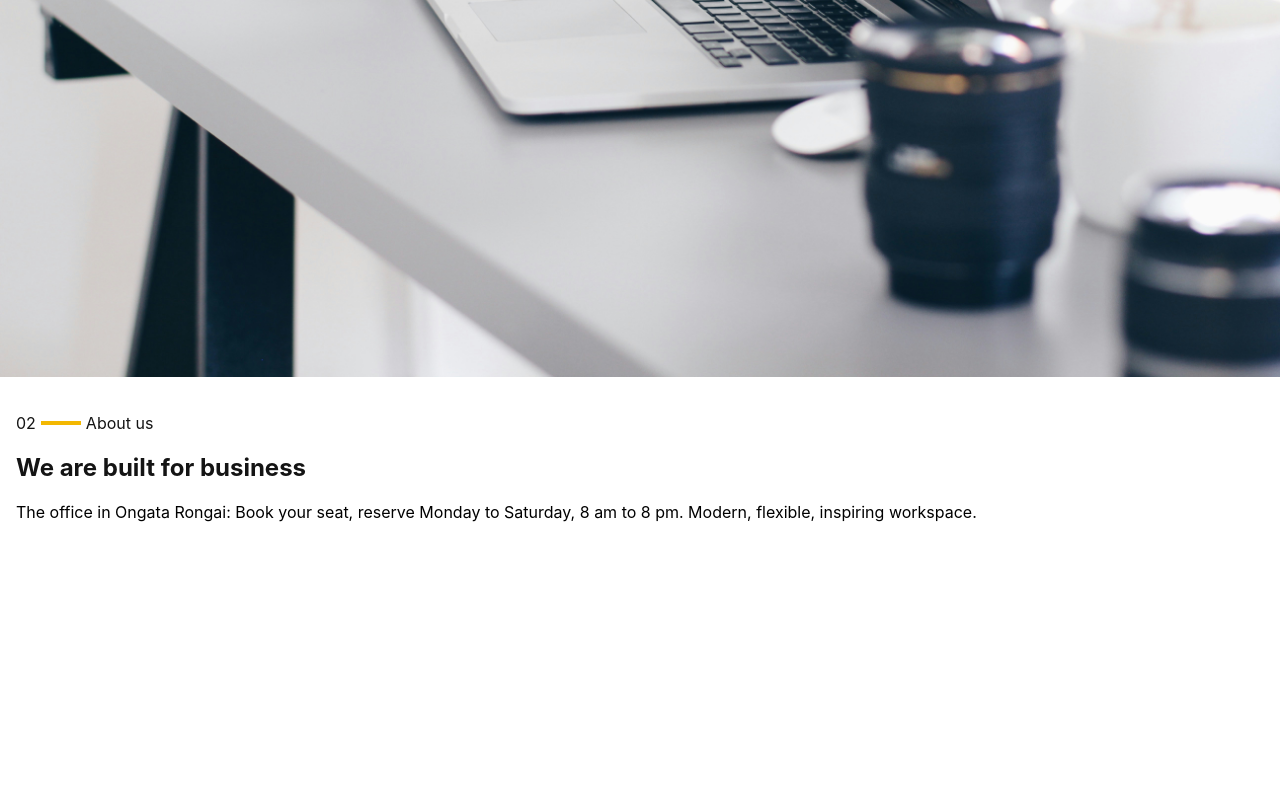
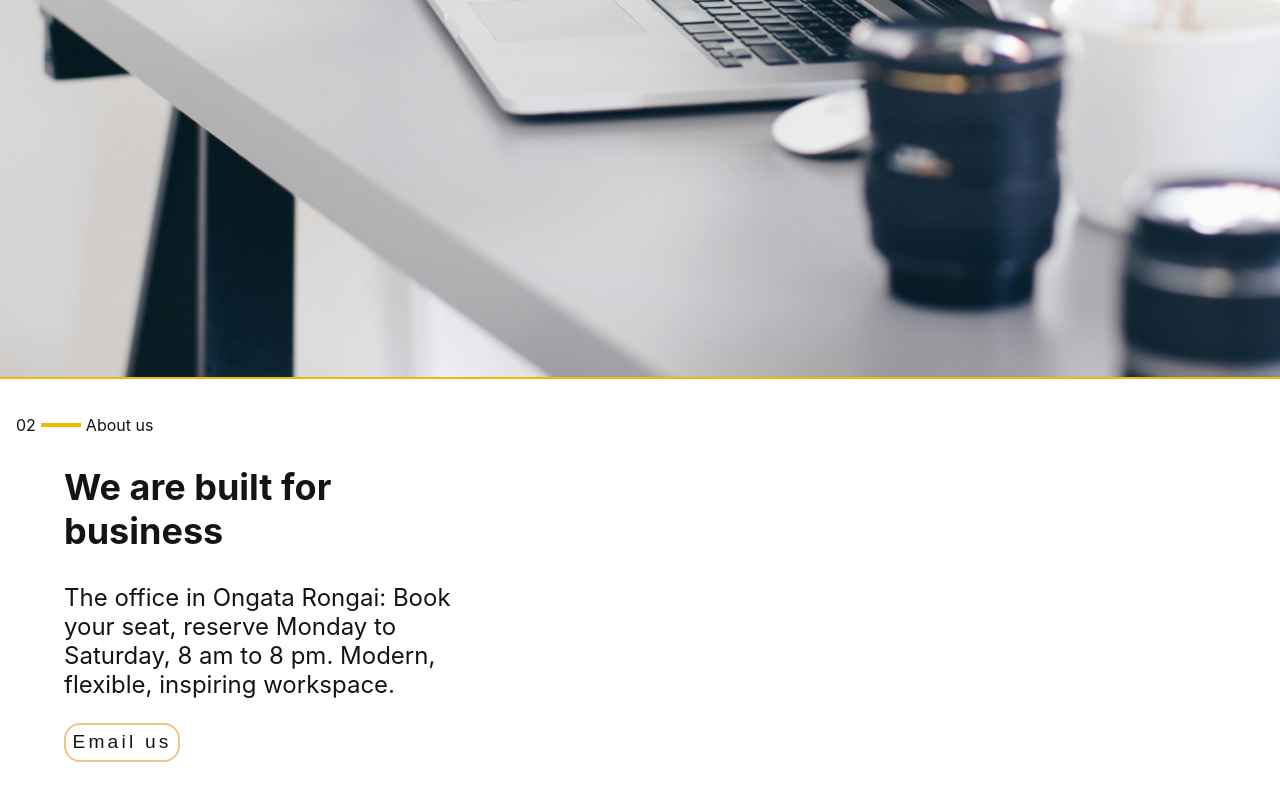
Before and after one commit to tonnytech/Office, a React (Create React App) app: page / in a window 1280 px wide. Shown: the part 934-1734 px from the top of the page. Before the commit the page ends 1472 px from the top, so only its background shows below. Built offline with nearby package versions, Linux system fonts and the light colour scheme.

Commit message:
Add about section styling

```diff
--- a/src/components/About.css
+++ b/src/components/About.css
@@ -1,11 +1,13 @@
 .aboutSectionInfoContainer {
     margin-left: 1rem;
     margin-right: 1rem;
+    padding-bottom: 5rem;
 }
 
 .aboutImageElement {
     width: 100%;
     height: auto;
+    border-bottom: 2px solid var(--main-orange);
 }
 
 .sectionNumberContainer {
@@ -30,3 +32,10 @@
 .aboutSection h2 {
     color: var(--main-black);
 }
+
+.aboutSection {
+    max-width: 25rem;
+    font-size: 1.5rem;
+    color: var(--main-black);
+    margin-left: 3rem;
+}
--- a/src/components/About.js
+++ b/src/components/About.js
@@ -23,6 +23,7 @@ const About=()=> {
                  reserve Monday to Saturday, 8 am to 8 pm. Modern,
                   flexible, inspiring workspace.
                 </p>
+                <button>Email us</button>
             </div>
         </div>
     </div>
```
Also changed, not shown: src/Assets/amenities.jpg (added).
